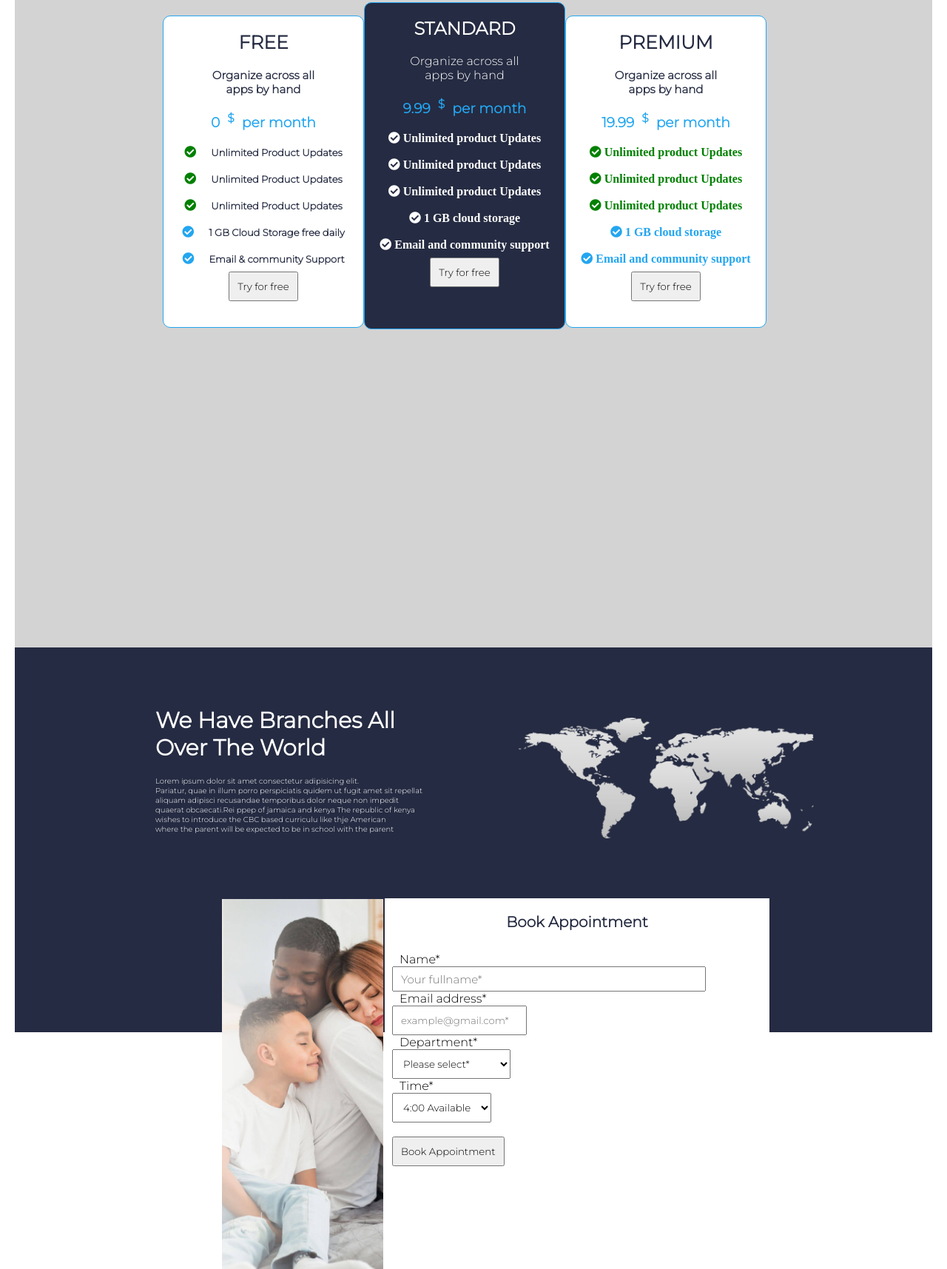
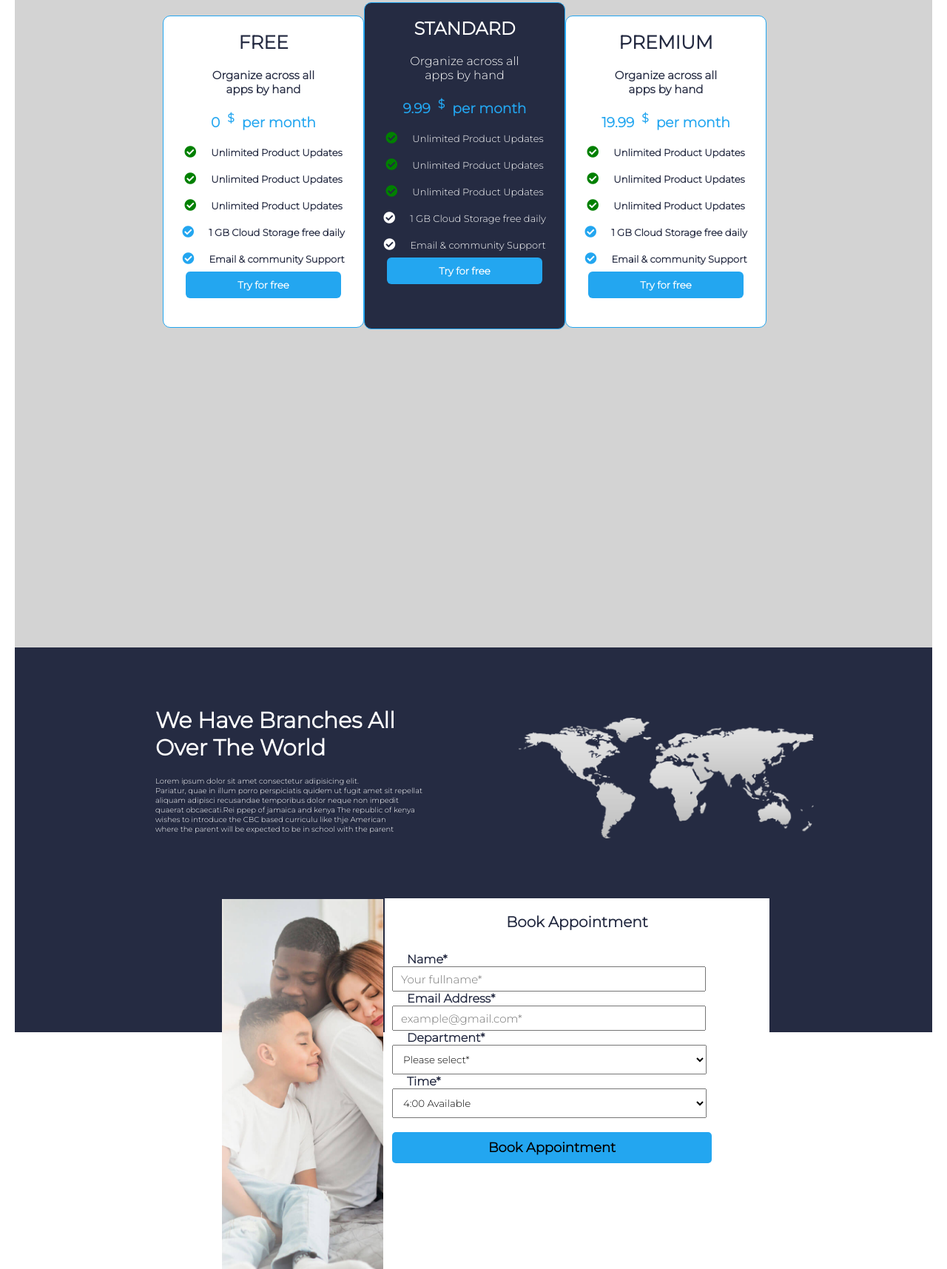
Before and after one commit to Reuben-Kipkemboi/Insurance-website, a plain HTML site: page Index.html in a window 1280 px wide. Shown: the part 2290-4005 px from the top of the page at 74% size. Drawn offline with Linux system fonts and the light colour scheme.

Commit message:
Appointment booking form ready, input fields and select options clickable and the pricing section complete

```diff
--- a/Index.css
+++ b/Index.css
@@ -306,7 +306,7 @@ height: 300px;
     margin-top: 50px;
     margin-left: 180px;
     background-color: #0D4388;
-    /* background-image: linear-gradient(to right, rgba(209, 78, 136), rgba(13, 67, 136);; */
+    /* background-image: linear-gradient(to right, rgba(209, 78, 136), rgba(13, 67, 136);---linear gradient couldn't work */
 }
 .news-letter>span>span{
     color: white;
@@ -381,7 +381,16 @@ height: 300px;
     margin-top: 12px;
     margin-right: -180px;
 }
-.section-3>.items>.free{
+.section-3>.pricing>.items>.free{
+    padding: 10px 70px;
+    background-color: #23A6F0;
+    color: white;
+    font-weight: bold;
+    text-align: center;
+    border: none;
+    border-radius: 6px;
+}
+.section-3>.pricing>.standard>.free{
     padding: 10px 70px;
     background-color: #23A6F0;
     color: white;
@@ -393,8 +402,15 @@ height: 300px;
 .section-3>.pricing>.items>.coloured{
     color: green;
 }
+.section-3>.pricing>.standard>.coloured{
+    color: green;
+}
 .section-3>.pricing>.items>span{
     color: #252B42;
+    font-size: 13px;
+    text-align: center;
+}
+.section-3>.pricing>.standard>span{
     font-size: 13px;
     text-align: center;
 }
@@ -426,7 +442,7 @@ height: 300px;
     margin-left: 260px;
     margin-top: -200px;
 }
-.form>form{
+.form>form {
     float: right;
     margin-right: 210px;
     margin-top: -515px;
@@ -440,13 +456,6 @@ height: 300px;
     font-size: 20px;
     font-weight: bold;
     color: #252B42;
-}
-.form>form>submit{
-    background-color: #23A6F0;
-    padding:5px 150px; text-align: center;
-    color: white;
-    font-weight: bold;
-    border: none;
 }
 .consultation{
     margin-top: 50px;
--- a/Index.html
+++ b/Index.html
@@ -151,22 +151,22 @@
                 <h2>STANDARD</h2>
                 <p>Organize across all <br> apps by hand</p>
                 <h3>9.99<sup>$</sup>per month</h3>
-                <i class="fas fa-check-circle coloured"> Unlimited product Updates</i>
-                <i class="fas fa-check-circle coloured"> Unlimited product Updates</i>
-                <i class="fas fa-check-circle coloured"> Unlimited product Updates</i>
-                <i class="fas fa-check-circle "> 1 GB cloud storage</i>
-                <i class="fas fa-check-circle"> Email and community support</i>
+                <i class="fas fa-check-circle coloured"></i><span>Unlimited Product Updates</span>
+                <i class="fas fa-check-circle coloured"></i><span>Unlimited Product Updates</span>
+                <i class="fas fa-check-circle coloured"></i><span>Unlimited Product Updates</span>
+                <i class="fas fa-check-circle "></i><span>1 GB Cloud Storage free daily</span>
+                <i class="fas fa-check-circle "></i><span>Email & community Support</span>
                 <button class="free">Try for free</button>
             </div>
             <div class="items">
                 <h2>PREMIUM</h2>
                 <p>Organize across all <br> apps by hand</p>
                 <h3>19.99<sup>$</sup>per month</h3>
-                <i class="fas fa-check-circle coloured"> Unlimited product Updates</i>
-                <i class="fas fa-check-circle coloured"> Unlimited product Updates</i>
-                <i class="fas fa-check-circle coloured"> Unlimited product Updates</i>
-                <i class="fas fa-check-circle "> 1 GB cloud storage</i>
-                <i class="fas fa-check-circle"> Email and community support</i>
+                <i class="fas fa-check-circle coloured"></i><span>Unlimited Product Updates</span>
+                <i class="fas fa-check-circle coloured"></i><span>Unlimited Product Updates</span>
+                <i class="fas fa-check-circle coloured"></i><span>Unlimited Product Updates</span>
+                <i class="fas fa-check-circle "></i><span>1 GB Cloud Storage free daily</span>
+                <i class="fas fa-check-circle "></i><span>Email & community Support</span>
                 <button class="free">Try for free</button>
             </div>
         </div>
@@ -185,23 +185,24 @@
         <img src="./Images/contact.png" alt="contact">
         <form>
             <h3 style="text-align: center ; font-weight: bold;">Book Appointment</h3><br>
-            <label for="full-name">Name*</label><br>
+            <label for="full-name" style="color :#252B42"><strong>Name*</strong></label><br>
             <input type="text" style="font-size: 15px; height: 10px; width:400px;"placeholder="Your fullname*" name="Full Name *"><br>
-            <label for="email">Email address*</label><br>
-            <input type="text" placeholder="example@gmail.com*" name="email"><br>
-            <label for="department">Department*</label><br>
-            <select id="department" name="Department">
+            <label for="email" style="color :#252B42"><strong>Email Address*</strong></label><br>
+            <input type="text" style="font-size: 15px; height: 10px; width:400px;" placeholder="example@gmail.com*" name="email"><br>
+            <label for="department"style="color :#252B42"><strong>Department*</strong></label><br>
+            <select id="department" style=" width:425px;" name="Department">
                 <option value="it">Please select*</option>
                 <option value="it">IT</option>
                 <option value="Insurance">Insurance</option>
                 <option value="customer">Customer-Service</option>
               </select><br>
-            <label for="Time">Time*</label><br>
-            <select id="Time" name="Time">
+            <label for="Time"style="color :#252B42"><strong>Time*</strong></label><br>
+            <select id="Time" style="width:425px;" name="Time">
                 <option value="it">4:00 Available</option>
                 <option value="it">5:00 Available</option>
             </select><br><br>
-            <input type="Submit" value="Book Appointment"><br>
+            <input type="submit" value="Book Appointment" style="background-color: #23A6F0; padding: 10px 130px; border: none;
+            border-radius: 5px; font-weight: bold; font-size: large;"><br>
         </form>
     </div>
     <div class="consultation">
```
